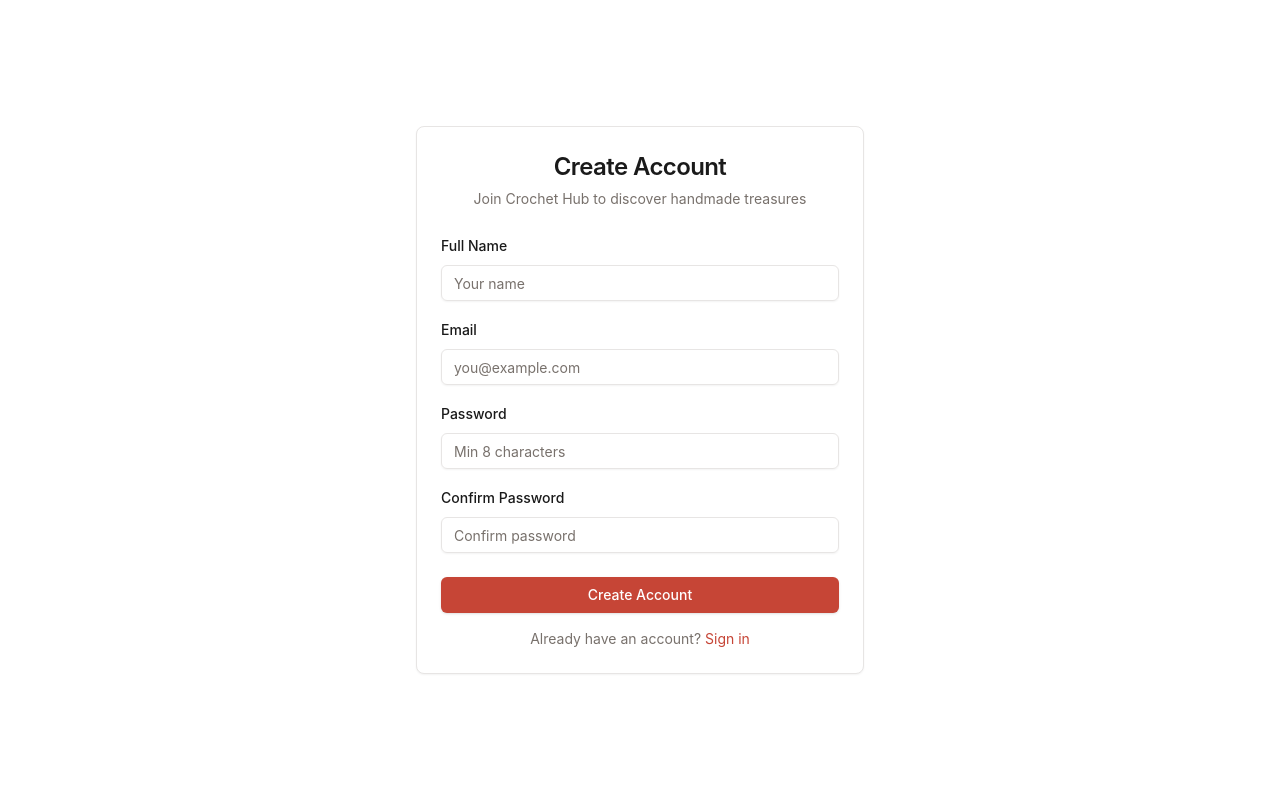
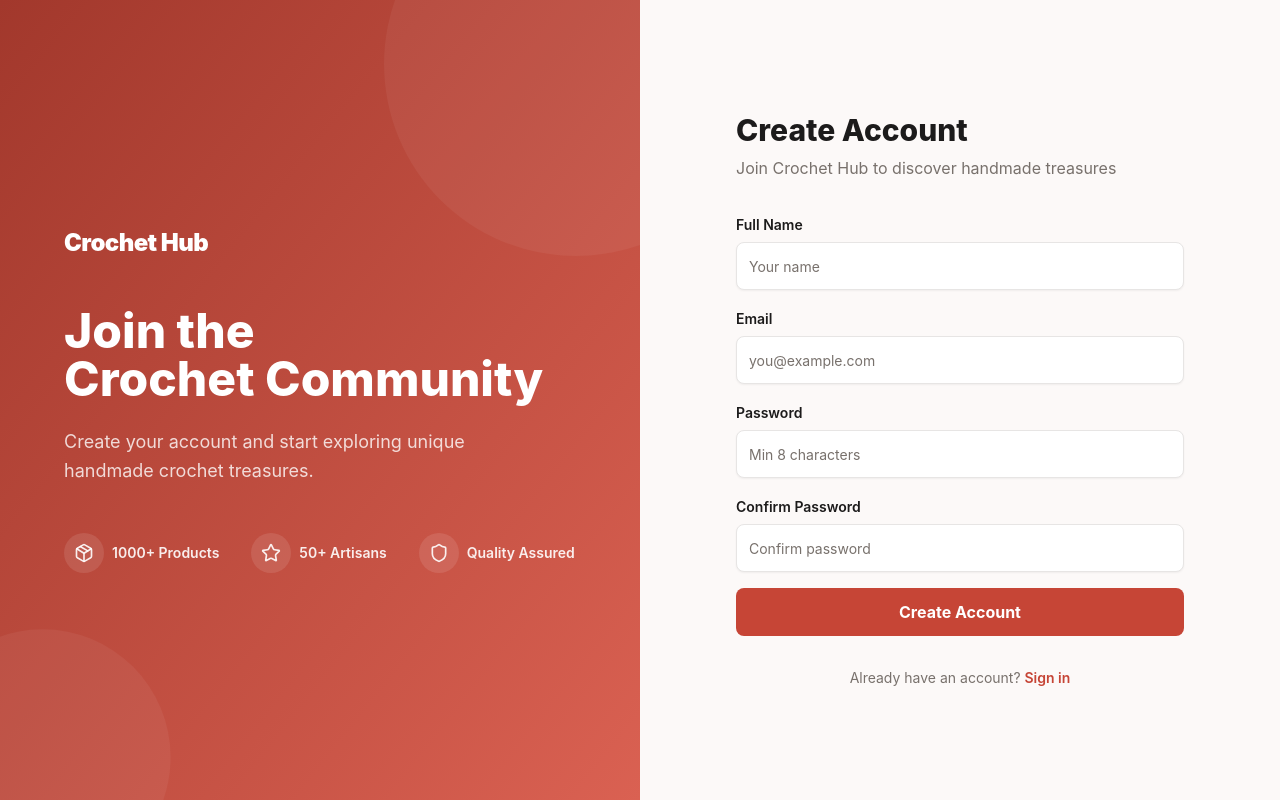
Before and after one commit to ckalra03/Crochet-Marketplace, a Next.js app in the folder apps/web/: page /register in a window 1280 px wide. Built offline with nearby package versions, Linux system fonts and the light colour scheme; no server answers.

Commit message:
feat(web): refine auth pages with split-screen design from Stitch
Split-screen layout: brand panel (left) with gradient, trust stats,
and messaging. Form panel (right) with clean inputs. Consistent
across login and register pages. Mobile-responsive with brand panel
hidden on small screens.

```diff
--- a/apps/web/src/app/login/page.tsx
+++ b/apps/web/src/app/login/page.tsx
@@ -6,10 +6,10 @@
 import { Button } from '@/components/ui/button';
 import { Input } from '@/components/ui/input';
 import { Label } from '@/components/ui/label';
-import { Card, CardContent, CardDescription, CardFooter, CardHeader, CardTitle } from '@/components/ui/card';
 import { useAuthStore } from '@/lib/stores/auth-store';
 import api from '@/lib/api/client';
 import { toast } from 'sonner';
+import { Shield, Package, Star } from 'lucide-react';
 
 export default function LoginPage() {
   const router = useRouter();
@@ -36,34 +36,74 @@
   }
 
   return (
-    <div className="min-h-screen flex items-center justify-center bg-muted/30 px-4">
-      <Card className="w-full max-w-md">
-        <CardHeader className="text-center">
-          <CardTitle className="text-2xl">Welcome Back</CardTitle>
-          <CardDescription>Sign in to your Crochet Hub account</CardDescription>
-        </CardHeader>
-        <form onSubmit={handleSubmit}>
-          <CardContent className="space-y-4">
-            <div className="space-y-2">
-              <Label htmlFor="email">Email</Label>
-              <Input id="email" type="email" placeholder="you@example.com" value={email} onChange={(e) => setEmail(e.target.value)} required />
+    <div className="min-h-screen flex">
+      {/* Left — Brand Panel */}
+      <div className="hidden lg:flex lg:w-1/2 bg-gradient-to-br from-[#a2382c] to-[#da6152] relative overflow-hidden flex-col justify-center px-16 text-white">
+        <div className="absolute top-0 right-0 w-96 h-96 bg-white/5 rounded-full -translate-y-1/3 translate-x-1/3" />
+        <div className="absolute bottom-0 left-0 w-64 h-64 bg-white/5 rounded-full translate-y-1/3 -translate-x-1/3" />
+
+        <div className="relative z-10">
+          <Link href="/" className="text-2xl font-black tracking-tight mb-12 block">Crochet Hub</Link>
+          <h2 className="text-4xl lg:text-5xl font-extrabold leading-tight mb-6">
+            Welcome to<br />Crochet Hub
+          </h2>
+          <p className="text-white/80 text-lg mb-12 max-w-md leading-relaxed">
+            Discover unique handmade crochet treasures from curated artisans around the globe.
+          </p>
+
+          <div className="flex gap-8">
+            {[
+              { icon: <Package className="h-5 w-5" />, label: '1000+ Products' },
+              { icon: <Star className="h-5 w-5" />, label: '50+ Artisans' },
+              { icon: <Shield className="h-5 w-5" />, label: 'Quality Assured' },
+            ].map((stat) => (
+              <div key={stat.label} className="flex items-center gap-2 text-white/90">
+                <div className="w-10 h-10 rounded-full bg-white/10 flex items-center justify-center">
+                  {stat.icon}
+                </div>
+                <span className="text-sm font-semibold">{stat.label}</span>
+              </div>
+            ))}
+          </div>
+        </div>
+      </div>
+
+      {/* Right — Form */}
+      <div className="flex-1 flex items-center justify-center px-8 bg-[#fcf9f8]">
+        <div className="w-full max-w-md">
+          <div className="lg:hidden mb-8">
+            <Link href="/" className="text-2xl font-black text-primary-600 tracking-tight">Crochet Hub</Link>
+          </div>
+
+          <h1 className="text-3xl font-extrabold text-[#1c1b1b] mb-2">Sign In</h1>
+          <p className="text-[#78716c] mb-8">Welcome back to Crochet Hub</p>
+
+          <form onSubmit={handleSubmit} className="space-y-5">
+            <div>
+              <Label htmlFor="email" className="text-sm font-semibold text-[#1c1b1b]">Email</Label>
+              <Input id="email" type="email" placeholder="you@example.com" value={email}
+                onChange={(e) => setEmail(e.target.value)} required
+                className="mt-1.5 h-12 bg-white border-[#e7e5e4] rounded-lg focus:ring-2 focus:ring-primary-600/20 focus:border-primary-600" />
             </div>
-            <div className="space-y-2">
-              <Label htmlFor="password">Password</Label>
-              <Input id="password" type="password" placeholder="Enter your password" value={password} onChange={(e) => setPassword(e.target.value)} required />
+            <div>
+              <Label htmlFor="password" className="text-sm font-semibold text-[#1c1b1b]">Password</Label>
+              <Input id="password" type="password" placeholder="Enter your password" value={password}
+                onChange={(e) => setPassword(e.target.value)} required
+                className="mt-1.5 h-12 bg-white border-[#e7e5e4] rounded-lg focus:ring-2 focus:ring-primary-600/20 focus:border-primary-600" />
             </div>
-          </CardContent>
-          <CardFooter className="flex flex-col gap-4">
-            <Button type="submit" className="w-full" disabled={loading}>
+
+            <button type="submit" disabled={loading}
+              className="w-full h-12 bg-primary-600 text-white rounded-lg font-bold text-base hover:bg-primary-700 transition-colors active:scale-[0.98] disabled:opacity-60">
               {loading ? 'Signing in...' : 'Sign In'}
-            </Button>
-            <p className="text-sm text-muted-foreground text-center">
-              Don&apos;t have an account?{' '}
-              <Link href="/register" className="text-primary-600 hover:underline">Sign up</Link>
-            </p>
-          </CardFooter>
-        </form>
-      </Card>
+            </button>
+          </form>
+
+          <p className="mt-8 text-center text-sm text-[#78716c]">
+            Don&apos;t have an account?{' '}
+            <Link href="/register" className="text-primary-600 font-semibold hover:underline">Sign up</Link>
+          </p>
+        </div>
+      </div>
     </div>
   );
 }
--- a/apps/web/src/app/register/page.tsx
+++ b/apps/web/src/app/register/page.tsx
@@ -3,13 +3,12 @@
 import { useState } from 'react';
 import Link from 'next/link';
 import { useRouter } from 'next/navigation';
-import { Button } from '@/components/ui/button';
 import { Input } from '@/components/ui/input';
 import { Label } from '@/components/ui/label';
-import { Card, CardContent, CardDescription, CardFooter, CardHeader, CardTitle } from '@/components/ui/card';
 import { useAuthStore } from '@/lib/stores/auth-store';
 import api from '@/lib/api/client';
 import { toast } from 'sonner';
+import { Shield, Package, Star } from 'lucide-react';
 
 export default function RegisterPage() {
   const router = useRouter();
@@ -26,58 +25,94 @@
     setLoading(true);
     try {
       const { data } = await api.post('/auth/register', {
-        name: form.name,
-        email: form.email,
-        password: form.password,
+        name: form.name, email: form.email, password: form.password,
       });
       setAuth(data.user, data.accessToken, data.refreshToken);
       toast.success('Account created! Welcome to Crochet Hub');
       router.push('/');
     } catch (err: any) {
-      const msg = err.response?.data?.error || 'Registration failed';
-      toast.error(msg);
+      toast.error(err.response?.data?.error || 'Registration failed');
     } finally {
       setLoading(false);
     }
   }
 
   return (
-    <div className="min-h-screen flex items-center justify-center bg-muted/30 px-4">
-      <Card className="w-full max-w-md">
-        <CardHeader className="text-center">
-          <CardTitle className="text-2xl">Create Account</CardTitle>
-          <CardDescription>Join Crochet Hub to discover handmade treasures</CardDescription>
-        </CardHeader>
-        <form onSubmit={handleSubmit}>
-          <CardContent className="space-y-4">
-            <div className="space-y-2">
-              <Label htmlFor="name">Full Name</Label>
-              <Input id="name" placeholder="Your name" value={form.name} onChange={(e) => setForm({ ...form, name: e.target.value })} required minLength={2} />
+    <div className="min-h-screen flex">
+      {/* Left — Brand Panel */}
+      <div className="hidden lg:flex lg:w-1/2 bg-gradient-to-br from-[#a2382c] to-[#da6152] relative overflow-hidden flex-col justify-center px-16 text-white">
+        <div className="absolute top-0 right-0 w-96 h-96 bg-white/5 rounded-full -translate-y-1/3 translate-x-1/3" />
+        <div className="absolute bottom-0 left-0 w-64 h-64 bg-white/5 rounded-full translate-y-1/3 -translate-x-1/3" />
+        <div className="relative z-10">
+          <Link href="/" className="text-2xl font-black tracking-tight mb-12 block">Crochet Hub</Link>
+          <h2 className="text-4xl lg:text-5xl font-extrabold leading-tight mb-6">
+            Join the<br />Crochet Community
+          </h2>
+          <p className="text-white/80 text-lg mb-12 max-w-md leading-relaxed">
+            Create your account and start exploring unique handmade crochet treasures.
+          </p>
+          <div className="flex gap-8">
+            {[
+              { icon: <Package className="h-5 w-5" />, label: '1000+ Products' },
+              { icon: <Star className="h-5 w-5" />, label: '50+ Artisans' },
+              { icon: <Shield className="h-5 w-5" />, label: 'Quality Assured' },
+            ].map((stat) => (
+              <div key={stat.label} className="flex items-center gap-2 text-white/90">
+                <div className="w-10 h-10 rounded-full bg-white/10 flex items-center justify-center">{stat.icon}</div>
+                <span className="text-sm font-semibold">{stat.label}</span>
+              </div>
+            ))}
+          </div>
+        </div>
+      </div>
+
+      {/* Right — Form */}
+      <div className="flex-1 flex items-center justify-center px-8 bg-[#fcf9f8]">
+        <div className="w-full max-w-md">
+          <div className="lg:hidden mb-8">
+            <Link href="/" className="text-2xl font-black text-primary-600 tracking-tight">Crochet Hub</Link>
+          </div>
+          <h1 className="text-3xl font-extrabold text-[#1c1b1b] mb-2">Create Account</h1>
+          <p className="text-[#78716c] mb-8">Join Crochet Hub to discover handmade treasures</p>
+
+          <form onSubmit={handleSubmit} className="space-y-4">
+            <div>
+              <Label htmlFor="name" className="text-sm font-semibold text-[#1c1b1b]">Full Name</Label>
+              <Input id="name" placeholder="Your name" value={form.name}
+                onChange={(e) => setForm({ ...form, name: e.target.value })} required minLength={2}
+                className="mt-1.5 h-12 bg-white border-[#e7e5e4] rounded-lg" />
             </div>
-            <div className="space-y-2">
-              <Label htmlFor="email">Email</Label>
-              <Input id="email" type="email" placeholder="you@example.com" value={form.email} onChange={(e) => setForm({ ...form, email: e.target.value })} required />
+            <div>
+              <Label htmlFor="email" className="text-sm font-semibold text-[#1c1b1b]">Email</Label>
+              <Input id="email" type="email" placeholder="you@example.com" value={form.email}
+                onChange={(e) => setForm({ ...form, email: e.target.value })} required
+                className="mt-1.5 h-12 bg-white border-[#e7e5e4] rounded-lg" />
             </div>
-            <div className="space-y-2">
-              <Label htmlFor="password">Password</Label>
-              <Input id="password" type="password" placeholder="Min 8 characters" value={form.password} onChange={(e) => setForm({ ...form, password: e.target.value })} required minLength={8} />
+            <div>
+              <Label htmlFor="password" className="text-sm font-semibold text-[#1c1b1b]">Password</Label>
+              <Input id="password" type="password" placeholder="Min 8 characters" value={form.password}
+                onChange={(e) => setForm({ ...form, password: e.target.value })} required minLength={8}
+                className="mt-1.5 h-12 bg-white border-[#e7e5e4] rounded-lg" />
             </div>
-            <div className="space-y-2">
-              <Label htmlFor="confirmPassword">Confirm Password</Label>
-              <Input id="confirmPassword" type="password" placeholder="Confirm password" value={form.confirmPassword} onChange={(e) => setForm({ ...form, confirmPassword: e.target.value })} required />
+            <div>
+              <Label htmlFor="confirmPassword" className="text-sm font-semibold text-[#1c1b1b]">Confirm Password</Label>
+              <Input id="confirmPassword" type="password" placeholder="Confirm password" value={form.confirmPassword}
+                onChange={(e) => setForm({ ...form, confirmPassword: e.target.value })} required
+                className="mt-1.5 h-12 bg-white border-[#e7e5e4] rounded-lg" />
             </div>
-          </CardContent>
-          <CardFooter className="flex flex-col gap-4">
-            <Button type="submit" className="w-full" disabled={loading}>
+
+            <button type="submit" disabled={loading}
+              className="w-full h-12 bg-primary-600 text-white rounded-lg font-bold text-base hover:bg-primary-700 transition-colors active:scale-[0.98] disabled:opacity-60">
               {loading ? 'Creating account...' : 'Create Account'}
-            </Button>
-            <p className="text-sm text-muted-foreground text-center">
-              Already have an account?{' '}
-              <Link href="/login" className="text-primary-600 hover:underline">Sign in</Link>
-            </p>
-          </CardFooter>
-        </form>
-      </Card>
+            </button>
+          </form>
+
+          <p className="mt-8 text-center text-sm text-[#78716c]">
+            Already have an account?{' '}
+            <Link href="/login" className="text-primary-600 font-semibold hover:underline">Sign in</Link>
+          </p>
+        </div>
+      </div>
     </div>
   );
 }
```
